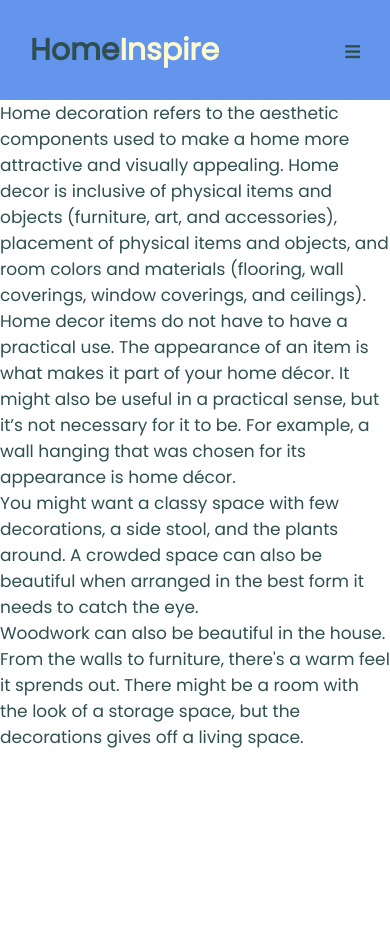
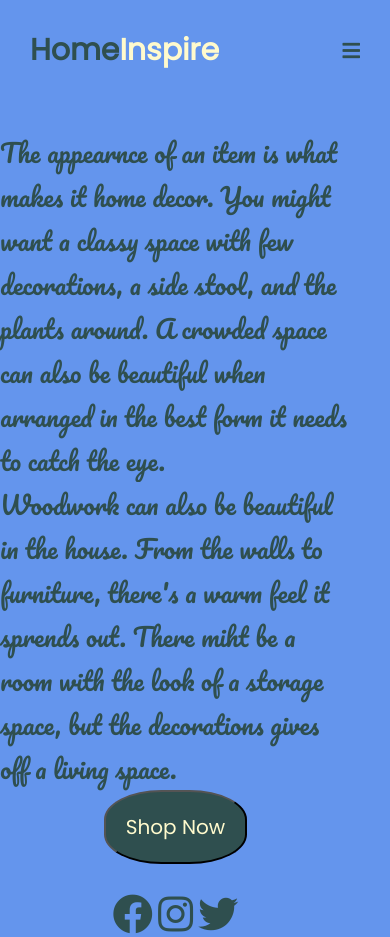
Before and after one commit to itagarf/HTML-and-Python, a Flask app: page / in a window 390 px wide. Before the commit the page ends 748 px from the top, so only its background shows below. Run offline with Flask 2, Linux system fonts and the light colour scheme; some libraries are stand-ins or nearby versions.

Commit message:
index file updated

```diff
--- a/templates/index.html
+++ b/templates/index.html
@@ -8,19 +8,21 @@
     <link rel="stylesheet" href="https://pro.fontawesome.com/releases/v5.10.0/css/all.css" />
     <style>
         @import url('https://fonts.googleapis.com/css2?family=Poppins:wght@300;400&display=swap');
+        @import url('https://fonts.googleapis.com/css2?family=Open+Sans:wght@300&family=Pacifico&display=swap');
 
 *{
     color: darkslategrey;
-    font-size: 17px;
+    font-size: 20px;
     font-family: 'poppins', sans-serif;
     margin: 0;
     padding: 0;
+    background-color: cornflowerblue;
 }
 
 .menu{
-    background-color:cornflowerblue;
     width: 100%;
     margin:auto;
+    padding-bottom: 30px;
 }
 nav h2{
     float: left;
@@ -51,12 +53,8 @@ nav ul li :hover{
   color:darkslategrey;
 }
 .homeDecorBox{
-    position: absolute;
+    position: static;
     width: 90%;
-    left: -10%;
-}
-.homeDecor{
-    width: 100%;
 }
 .mobileNavBtn{
   color: navy;
@@ -69,6 +67,32 @@ nav ul li :hover{
 #mobileNav{
   display: none;
 }
+
+.inspireBox{
+    width: 90%;
+    display: flex;
+    flex-direction: row;
+}
+.inspire{
+    width: 50%;
+    align-items: center;
+    display: flex;
+    flex-direction: column;
+    justify-content: center;
+}
+.inspire p{
+    font-family: 'Pacifico';
+    font-size: 25px;
+}
+.inspireIcons i{
+  font-size: 40px;
+}
+.inspire button{
+    background-color: darkslategrey;
+    color: lemonchiffon;
+    border-radius: 40%;
+    padding: 20px;
+}
 @media screen and (max-width: 992px){
     nav{
     padding:0px 30px;
@@ -77,13 +101,13 @@ nav ul li :hover{
     display: block;
   }
   nav .menuBar h2{
-    font-size: 25px;
+    font-size: 20px;
     float: left;
   }
   nav ul{
     width: 70%;
-    height: 60vh;
-    background-color:cornflowerblue;
+    height: 50vh;
+    background-color:darkslategrey;
     position: fixed;
     left: -100%;
     transition: 0.3s ease;
@@ -94,20 +118,25 @@ nav ul li :hover{
     display: block;
     margin: 50px 0px;
     line-height: 20px;
+    background-color: darkslategrey
+  }
+  nav ul li a{
+    background-color: darkslategrey;
   }
   #mobileNav:checked ~ ul{
     left:0;
   }
-.homeDecorBox{
+  .inspireBox{
+        width: calc(100% - 10vw);
         display: block;
+        flex-wrap: nowrap;
         align-items: center;
-    flex-wrap: nowrap;
-    width: calc(100% - 15vw);
+        justify-items: center;
     }
-.homeDecor{
+    .inspire{
         display: flex;
+        width: 100%;
         flex-direction: column;
-    width: 100%;
     }
 }
     </style>
@@ -131,16 +160,18 @@ nav ul li :hover{
             </nav>
         </div>
     </header>
-    <div class="homeDecoBox">
-        <div class="homeDecor">
-            <p>Home decoration refers to the aesthetic components used to make a home more attractive and visually appealing. Home decor is inclusive of physical items and objects (furniture, art, and accessories), placement of physical items and objects, and room colors and materials (flooring, wall coverings, window coverings, and ceilings).</p>
+    <div class="inspireBox">
+        <div class="inspire">
+            <p>The appearnce of an item is what makes it home decor. You might want a classy space with few decorations, a side stool, and the plants around. A crowded space can also be beautiful when arranged in the best form it needs to catch the eye.</p>
+            <p>Woodwork can also be beautiful in the house. From the walls to furniture, there's a warm feel it sprends out. There miht be a room with the look of a storage space, but the decorations gives off a living space.</p>
         </div>
-        <div class="homeDecor">
-            <p>Home decor items do not have to have a practical use. The appearance of an item is what makes it part of your home décor. It might also be useful in a practical sense, but it’s not necessary for it to be. For example, a wall hanging that was chosen for its appearance is home décor.</p>
+        <div class="inspire">
+            <button class="shop"> Shop Now</button><br>
+            <div class="inspireIcons">
+            <a href=""><i class="fab fa-facebook"></i></a>
+            <a href=""><i class="fab fa-instagram"></i></a>
+            <a href=""><i class="fab fa-twitter"></i></a>
             </div>
-        <div class="homeDecor">
-            <p>You might want a classy space with few decorations, a side stool, and the plants around. A crowded space can also be beautiful when arranged in the best form it needs to catch the eye.</p>
-            <p>Woodwork can also be beautiful in the house. From the walls to furniture, there's a warm feel it sprends out. There might be a room with the look of a storage space, but the decorations gives off a living space.</p>
         </div>
     </div>
 </body>
```
Lines whose indentation alone changed are shown as unchanged.
